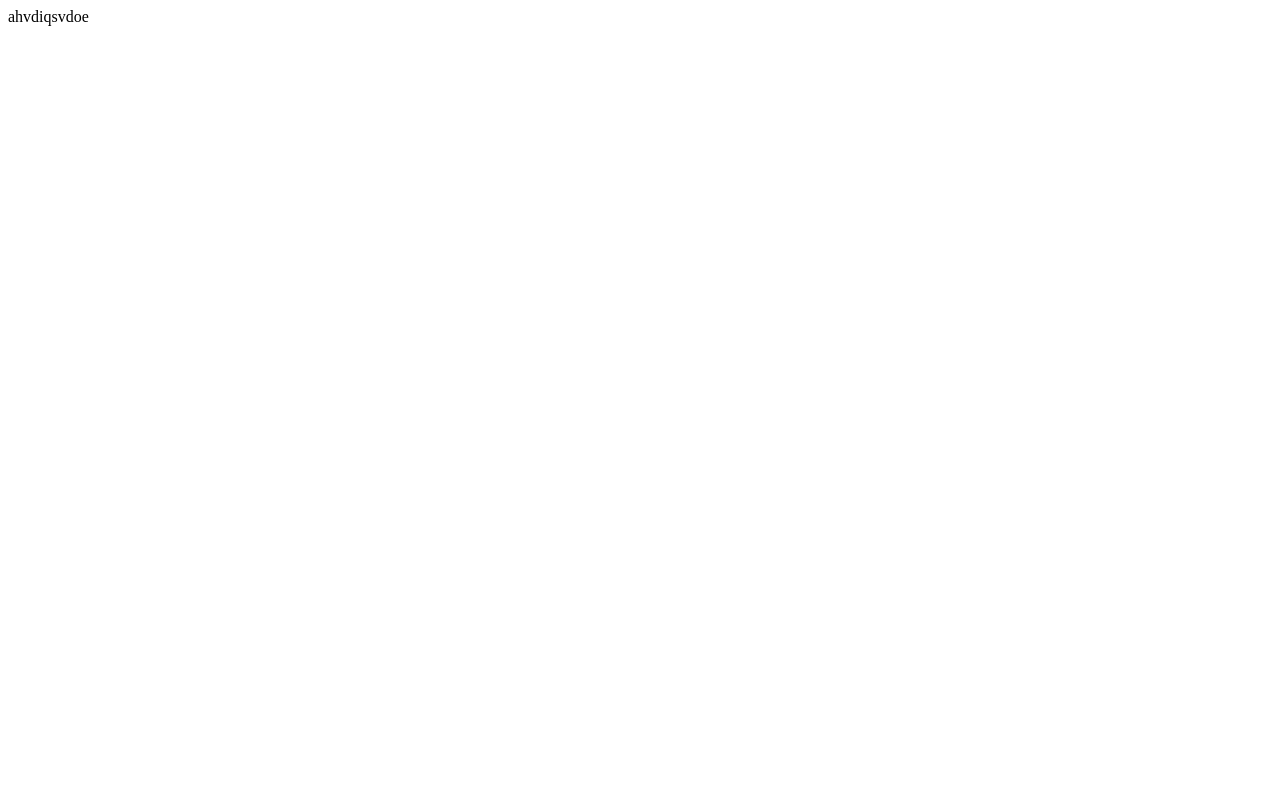
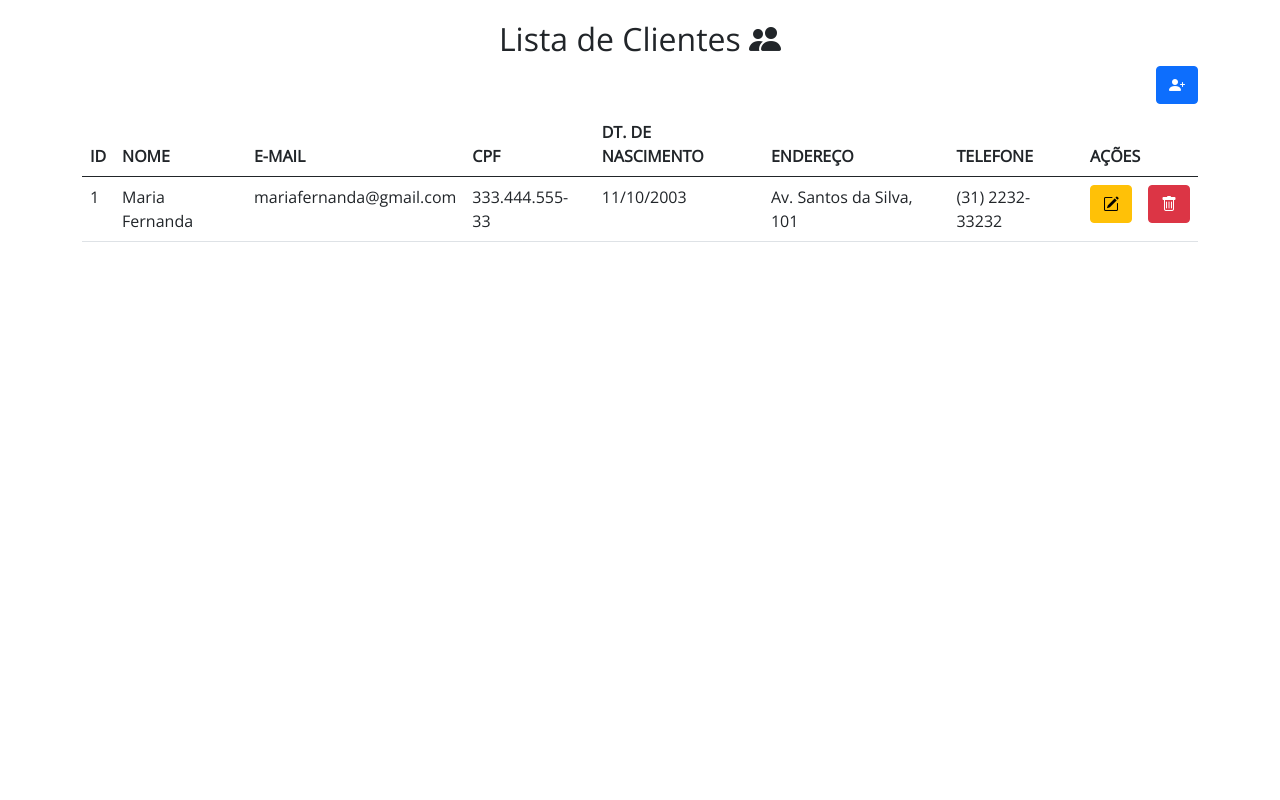
Before and after one commit to LuizFelipeCavalcante/APP-MVC-CRUD, a PHP site: page / in a window 1280 px wide. Before the commit the page is almost empty. Run offline with PHP 8.4, Linux system fonts and the light colour scheme.

Commit message:
ate slide 11

```diff
--- a/index.php
+++ b/index.php
@@ -1 +1,114 @@
-ahvdiqsvdoe
+<!DOCTYPE html>
+<html lang="en">
+
+<head>
+    <meta charset="UTF-8">
+    <meta http-equiv="X-UA-Compatible" content="IE=edge">
+    <meta name="viewport" content="width=device-width, initial-scale=1.0">
+    <title>CRUD-Udemy</title>
+
+    <!-- Icone na janela da navegador -->
+    <link rel="shortcut icon" href="resources/favicon.png" type="image/x-icon">
+
+    <!-- Bootstrap 5 -->
+    <link href="https://cdn.jsdelivr.net/npm/bootstrap@5.0.2/dist/css/bootstrap.min.css" rel="stylesheet" integrity="sha384-EVSTQN3/azprG1Anm3QDgpJLIm9Nao0Yz1ztcQTwFspd3yD65VohhpuuCOmLASjC" crossorigin="anonymous">
+
+    <!-- Icones do Bootstrap 5 -->
+    <link rel="stylesheet" href="https://cdn.jsdelivr.net/npm/bootstrap-icons@1.8.1/font/bootstrap-icons.css">
+
+    <!-- GoogleFonts OpenSans -->
+    <link href="https://fonts.googleapis.com/css?family=Open+Sans" rel="stylesheet">
+
+    <!-- Folha de Estilo (CSS) -->
+    <style type="text/css">
+    body {
+        margin: 20px;
+        background-color: #ffffff;
+    }
+    *{
+        font-family: 'Open Sans', sans-serif;
+    }
+    h2 {
+        font-family: 'Open Sans', sans-serif
+    }
+
+    .thead{
+        background-color: #f7f7f7:
+    }
+    </style>
+</head>
+
+
+<body>
+    <!-- Dentro do container sera criada toda a página -->
+    <div class="container">
+        <h2 class="text-center"> Lista de Clientes <i class="bi bi-people-fill"></i></h2>
+
+        <h5 class="text-end">
+            <a href="view/page_register.php" class="btn btn-primary btn-xs">
+                <i class="bi bi-person-plus-fill"></i>
+            </a>
+        </h5>
+
+
+        <div class="table-responsive">
+            <table class="table table-hover">
+                <thead class="thead">
+                    <tr>
+                        <th>ID</th>
+                        <th>NOME</th>
+                        <th>E-MAIL</th>
+                        <th>CPF</th>
+                        <th>DT. DE NASCIMENTO</th>
+                        <th>ENDEREÇO</th>
+                        <th>TELEFONE</th>
+                        <th colspan="3">AÇÕES</th>
+                    </tr>
+                </thead>
+                <tbody>
+                    <tr>
+                        <td>1</td>
+                        <td>Maria Fernanda</td>
+                        <td>mariafernanda@gmail.com</td>
+                        <td>333.444.555-33</td>
+                        <td>11/10/2003</td>
+                        <td>Av. Santos da Silva, 101</td>
+                        <td>(31) 2232-33232</td>
+                        <td>
+                        <form method="POST">
+                            <button class="btn btn-warning btn-xs">
+                                <i class="bi bi-pencil-square"></i>
+                            </button>
+                        </form>
+                        </td>
+                        <td>
+                        <form method="POST" onclick="return confirm('Tem certeza que deseja excluir ?');">
+                            <button class="btn btn-danger btn-xs">
+                                <i class="bi bi-trash"></i>
+                            </button>
+                        </form>
+                        </td>
+                    </tr>
+                </tbody>
+
+
+
+
+            </table>
+        </div>
+    </div>
+
+
+
+
+
+
+
+
+
+
+    <!--JQuery e JQueryMask -->
+    <script type="text/javascript" src="https://cdnjs.cloudflare.com/ajax/libs/jquery/3.3.1/jquery.js"></script>
+    <script type="text/javascript" src="https://cdnjs.cloudflare.com/ajax/libs/jquery.mask/1.14.15/jquery.mask.min.js"></script>
+
+</body>
```
Also changed, not shown: resources/group.png (added), resources/h.php (deleted), view/h.php (deleted), view/page_register.php (added).
